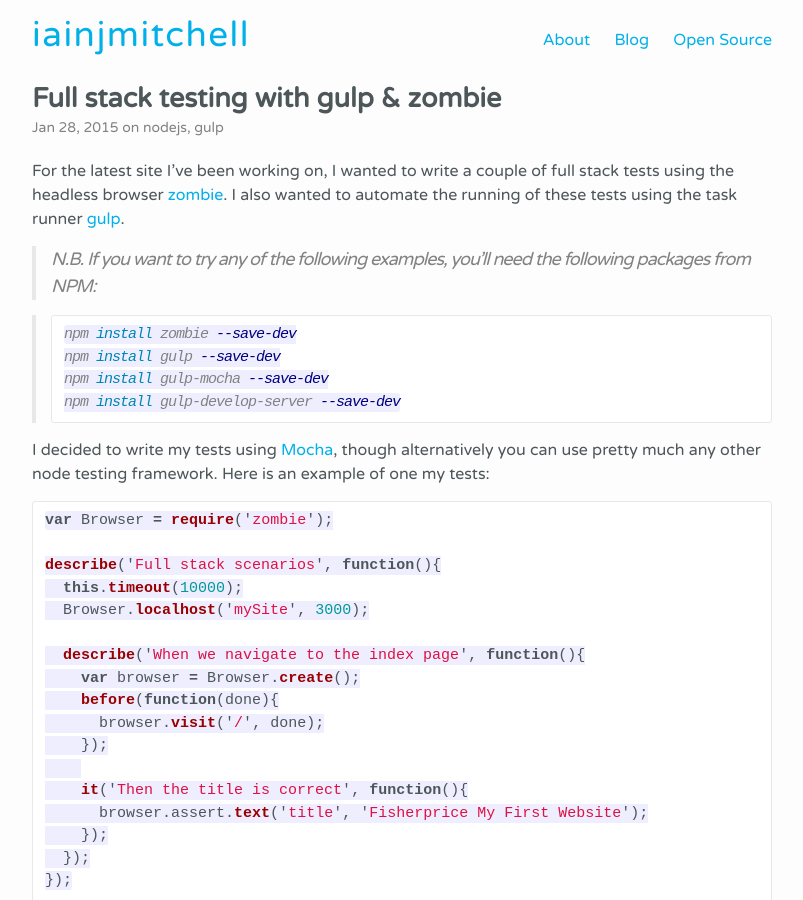
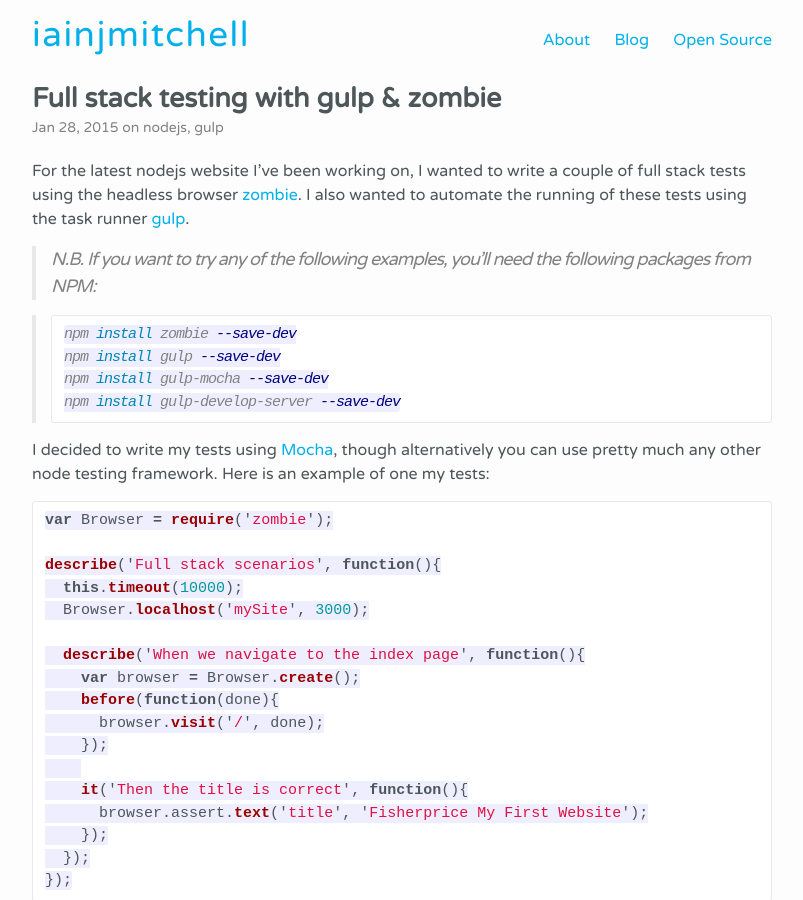
Before and after one commit to iainjmitchell/iainjmitchell.github.io, a Jekyll site: the page built from _posts/2015-01-28-full-stack-testing.markdown, in a window 1280 px wide and 900 px high. Shown: the whole window, without its empty margins (238-1041 px from the left). Built offline with Jekyll 4.4.1, drawn with Linux system fonts in a browser that asks for light colours; Markdown is read by kramdown in place of the engine named in the settings; comment, search, counter and statistics services are not loaded.

Commit message:
Update 2015-01-28-full-stack-testing.markdown

```diff
--- a/_posts/2015-01-28-full-stack-testing.markdown
+++ b/_posts/2015-01-28-full-stack-testing.markdown
@@ -5,7 +5,7 @@
 categories: nodejs, gulp
 ---
 
-For the latest site I've been working on, I wanted to write a couple of full stack tests using the headless browser [zombie](http://zombie.labnotes.org/).  I also wanted to automate the running of these tests using the task runner [gulp](http://gulpjs.com/).
+For the latest nodejs website I've been working on, I wanted to write a couple of full stack tests using the headless browser [zombie](http://zombie.labnotes.org/).  I also wanted to automate the running of these tests using the task runner [gulp](http://gulpjs.com/).
 
 > N.B. If you want to try any of the following examples, you'll need the following packages from NPM:
 
```
